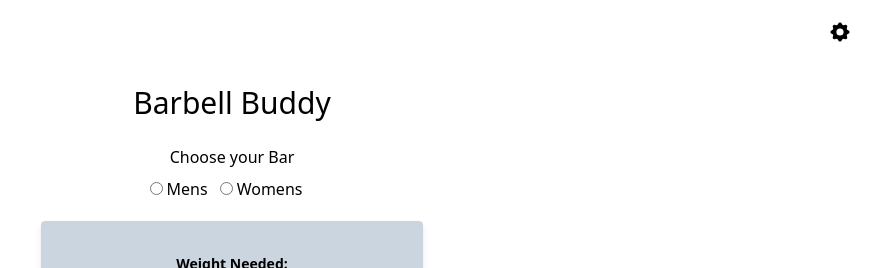
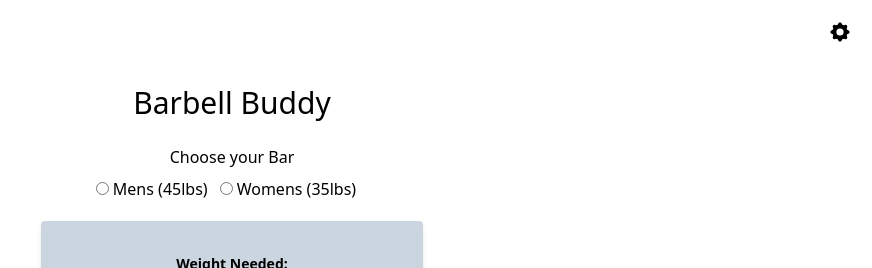
Before and after one commit to justinbchau/barbell-weight-calculator, a React (Create React App) app: page / in a window 1280 px wide. Shown: the top 268 px of the page, without its empty margins (408-1280 px from the left). Built offline with nearby package versions, Linux system fonts and the light colour scheme.

Commit message:
Fixed Metric display on Bar Toggle Component

```diff
--- a/src/components/UI/Conversion.js
+++ b/src/components/UI/Conversion.js
@@ -12,7 +12,7 @@ const Conversion = ({ convertWeight, isOpen, setIsOpen }) => {
       <div>
         <fieldset className='mt-2 mb-2'>
           <input
-            onClick={handleClick}
+            onChange={handleClick}
             id='pounds'
             type='radio'
             name='weight'
@@ -25,7 +25,7 @@ const Conversion = ({ convertWeight, isOpen, setIsOpen }) => {
         </fieldset>
         <fieldset>
           <input
-            onClick={handleClick}
+            onChange={handleClick}
             id='kilos'
             type='radio'
             name='weight'
--- a/src/components/barToggle.js
+++ b/src/components/barToggle.js
@@ -17,7 +17,8 @@ const BarToggle = ({ bar, setBar, metric, mensBar, womensBar }) => {
           value={mensBar}
         />
         <label className='pr-3 pl-1' htmlFor='mens-bar'>
-          Mens
+          Mens ({mensBar}
+          {metric})
         </label>
         <input
           onChange={handleClick}
@@ -27,12 +28,10 @@ const BarToggle = ({ bar, setBar, metric, mensBar, womensBar }) => {
           value={womensBar}
         />
         <label className='pr-3 pl-1' htmlFor='womens-bar'>
-          Womens
+          Womens ({womensBar}
+          {metric})
         </label>
       </fieldset>
-      {/* <div className='flex justify-center'>
-        <h1>{bar}</h1> {bar && <p>{metric}</p>}
-      </div> */}
     </div>
   );
 };
```
